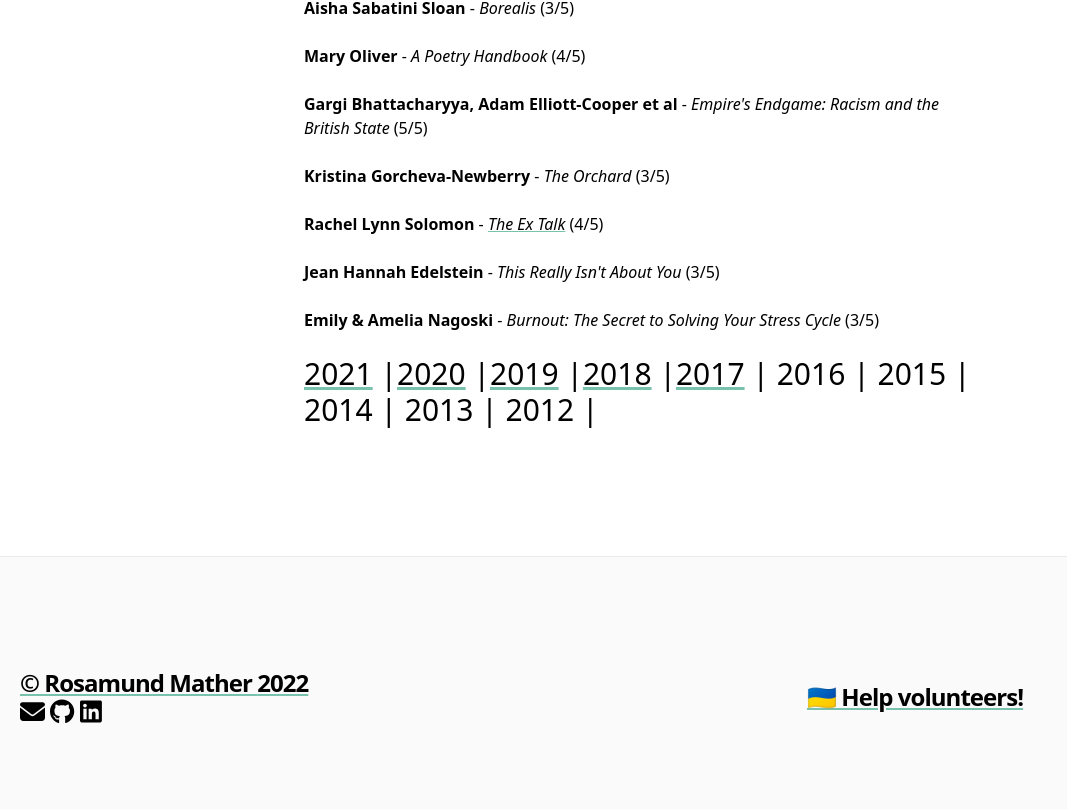
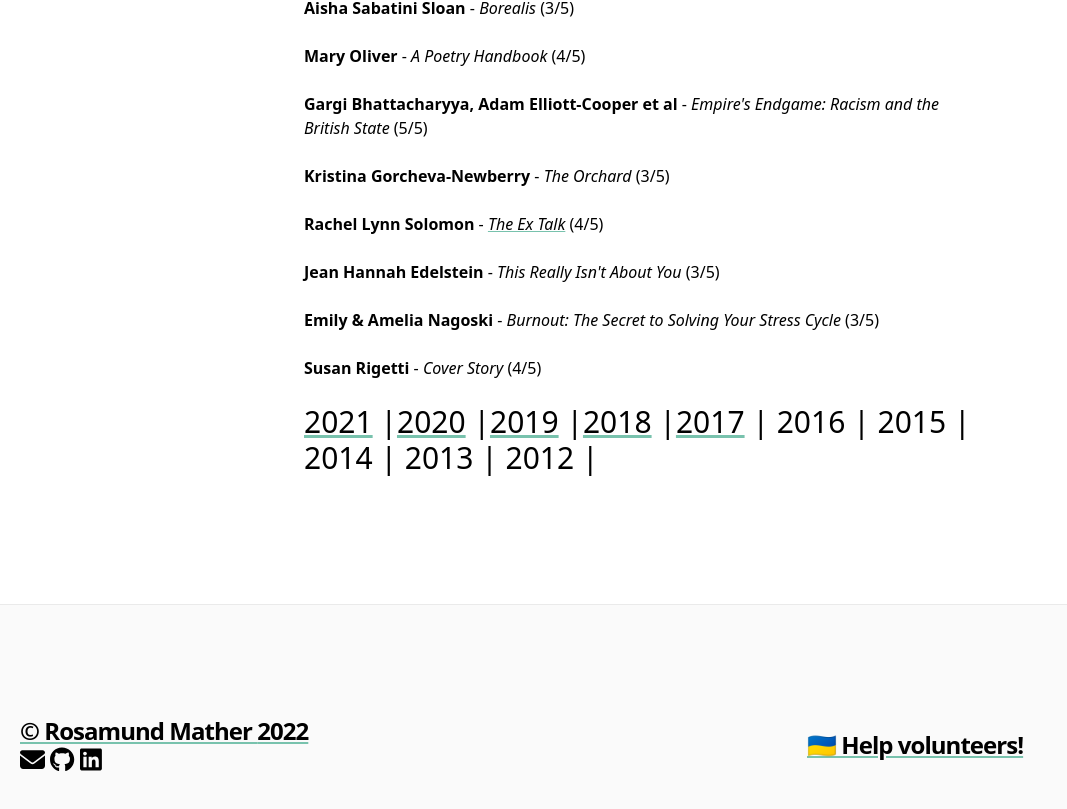
Before and after one commit to rosamundm/devblog, a Next.js app: page /reading-2022 in a window 1280 px wide. Shown: the part 1249-2058 px from the top of the page, without its empty margins (0-1067 px from the left). Built offline with nearby package versions, Linux system fonts and the light colour scheme.

Commit message:
Add book to reading 2022

```diff
--- a/pages/reading-2022.js
+++ b/pages/reading-2022.js
@@ -131,6 +131,10 @@ export default function Reading2022() {
                 <li>
                   <b>Emily & Amelia Nagoski</b> - <i>Burnout: The Secret to Solving Your Stress Cycle</i> (3/5)
                 </li>
+                <br></br>
+                <li>
+                  <b>Susan Rigetti</b> - <i>Cover Story</i> (4/5)
+                </li>
               </ol>
 
               <br></br>
```
